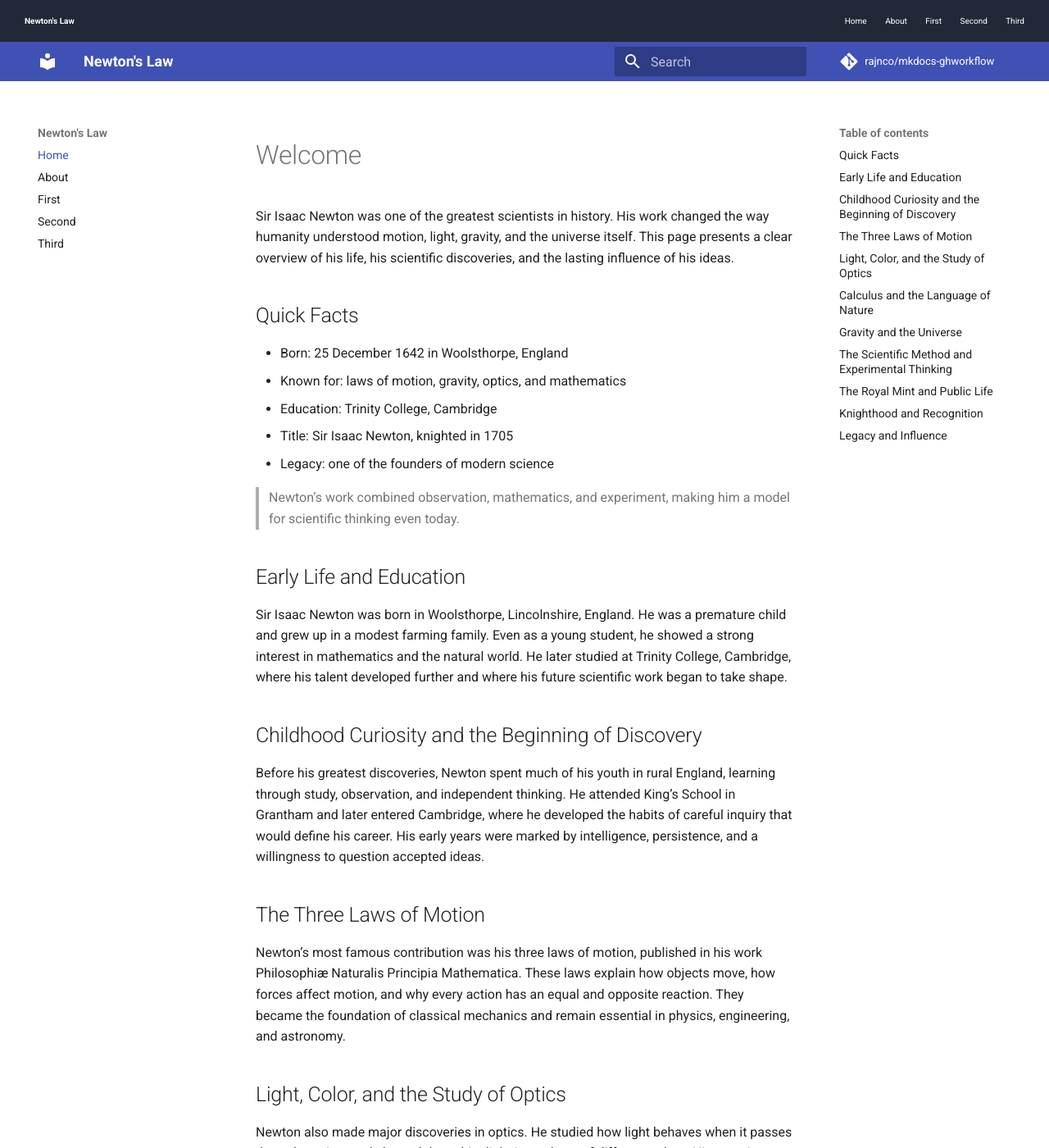
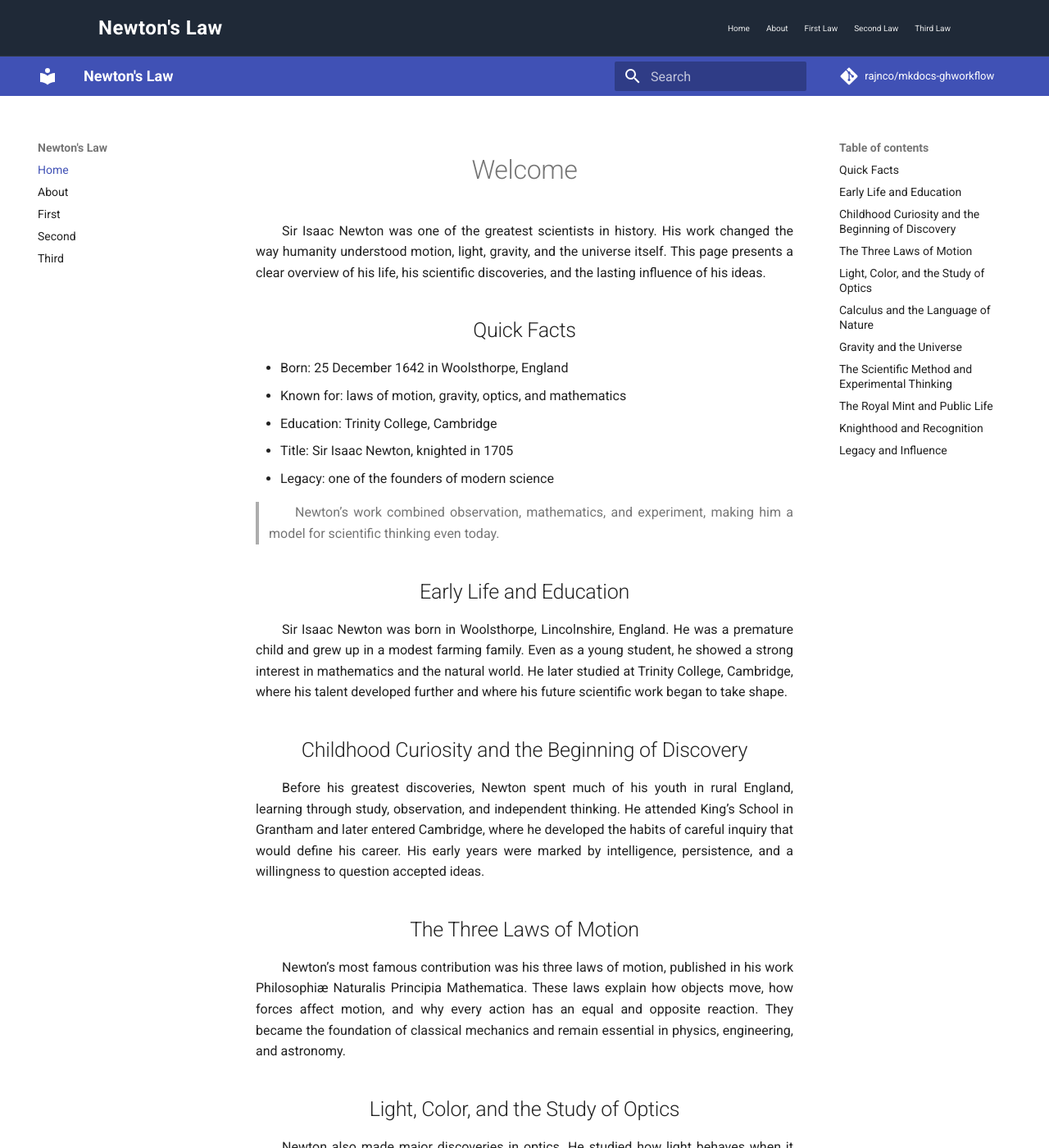
Before and after one commit to rajnco/mkdocs-ghworkflow, an MkDocs documentation site: the page built from docs/index.md, in a window 1280 px wide and 1400 px high. Shown: the whole window at 82% size. Built offline with MkDocs 1.6.1 and Material for MkDocs 9.7.7, drawn with Linux system fonts in a browser that asks for light colours; comment, search, counter and statistics services are not loaded; some of the changed text lies outside the part shown.

Commit message:
added css & updated  overrides

```diff
--- /dev/null
+++ b/docs/stylesheets/override.css
@@ -0,0 +1,87 @@
+.md-typeset {
+  text-align: center;
+}
+
+.md-typeset p {
+  text-indent: 2em;
+  text-align: justify;
+  margin: 0 0 1rem 0;
+}
+
+.md-typeset h1,
+.md-typeset h2,
+.md-typeset h3,
+.md-typeset h4,
+.md-typeset h5,
+.md-typeset h6 {
+  text-align: center;
+}
+
+.md-typeset ul,
+.md-typeset ol {
+  display: inline-block;
+  text-align: left;
+}
+
+.md-typeset blockquote {
+  text-align: left;
+}
+
+.site-header {
+  background: #1f2937;
+  color: #ffffff;
+  border-bottom: 1px solid rgba(255, 255, 255, 0.08);
+}
+
+.site-header__inner,
+.site-footer__inner {
+  max-width: 1100px;
+  margin: 0 auto;
+  padding: 1rem 1.5rem;
+  display: flex;
+  justify-content: space-between;
+  align-items: center;
+}
+
+.site-brand {
+  font-size: 1.2rem;
+  font-weight: 700;
+  letter-spacing: 0.02em;
+}
+
+.site-nav {
+  display: flex;
+  gap: 1rem;
+  flex-wrap: wrap;
+}
+
+.site-nav a,
+.site-footer__inner span {
+  color: #ffffff;
+  text-decoration: none;
+  opacity: 0.9;
+}
+
+.site-nav a:hover {
+  opacity: 1;
+}
+
+.page-stats {
+  margin-top: 2rem;
+  padding-top: 1rem;
+  border-top: 1px solid #e5e7eb;
+  font-size: 0.9rem;
+  color: #4b5563;
+  text-align: center;
+}
+
+.site-footer {
+  background: #111827;
+  color: #ffffff;
+  margin-top: 2rem;
+}
+
+.site-footer__inner {
+  font-size: 0.9rem;
+  gap: 1rem;
+}
--- a/mkdocs.yml
+++ b/mkdocs.yml
@@ -20,5 +20,8 @@ nav:
   - Second: second.md
   - Third: third.md
 
+extra_css:
+  - stylesheets/override.css
+
 extra_javascript:
   - javascripts/page_stats.js
--- a/overrides/main.html
+++ b/overrides/main.html
@@ -1,17 +1,17 @@
 {% extends "base.html" %}
 
 {% block header %}
-  <header>
-    <nav style="padding: 1rem 1.5rem; background: #1f2937; color: white; display: flex; justify-content: space-between; align-items: center;">
-      <div><strong>Newton's Law</strong></div>
-      <div>
-        <a href="/" style="color: white; margin-right: 1rem;">Home</a>
-        <a href="/about/" style="color: white; margin-right: 1rem;">About</a>
-        <a href="/first/" style="color: white; margin-right: 1rem;">First</a>
-        <a href="/second/" style="color: white; margin-right: 1rem;">Second</a>
-        <a href="/third/" style="color: white; color: white;">Third</a>
-      </div>
-    </nav>
+  <header class="site-header">
+    <div class="site-header__inner">
+      <div class="site-brand">Newton's Law</div>
+      <nav class="site-nav" aria-label="Main navigation">
+        <a href="/">Home</a>
+        <a href="/about/">About</a>
+        <a href="/first/">First Law</a>
+        <a href="/second/">Second Law</a>
+        <a href="/third/">Third Law</a>
+      </nav>
+    </div>
   </header>
   {{ super() }}
 {% endblock %}
@@ -19,6 +19,16 @@
 {% block content %}
   <div class="md-content__inner md-typeset">
     {{ super() }}
-    <div id="page-stats" style="margin-top: 2rem; padding-top: 1rem; border-top: 1px solid #e5e7eb; font-size: 0.9rem; color: #4b5563;"></div>
+    <div id="page-stats" class="page-stats"></div>
   </div>
 {% endblock %}
+
+{% block footer %}
+  <footer class="site-footer">
+    <div class="site-footer__inner">
+      <span>Newton's Law</span>
+      <span>Exploring motion, gravity, and scientific discovery</span>
+    </div>
+  </footer>
+  {{ super() }}
+{% endblock %}
```
